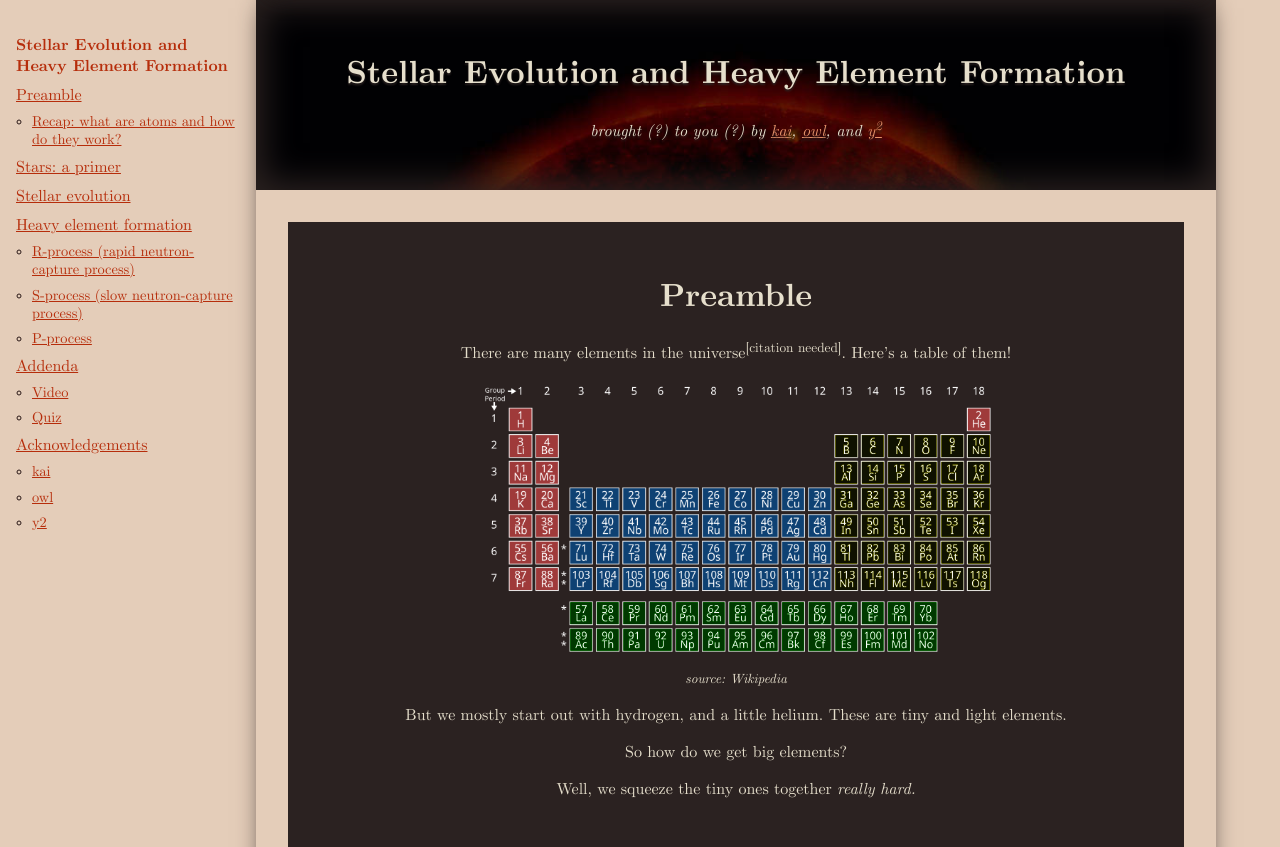
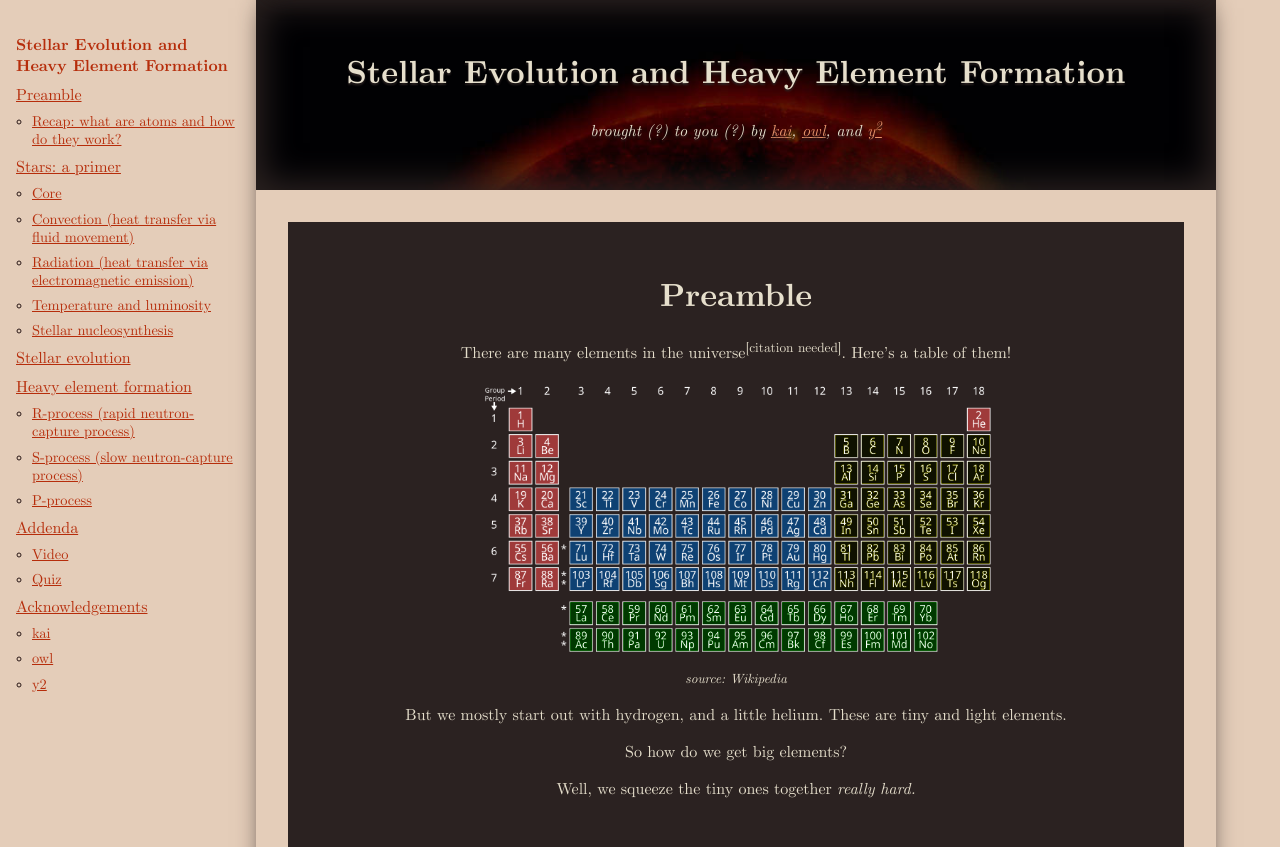
Before and after one commit to owl10124/pc5132-website, a Flask app: page / in a window 1280 px wide. Shown: the part 53-900 px from the top of the page. Run offline with Flask 2, Linux system fonts and the light colour scheme.

Commit message:
fricking

```diff
--- a/templates/partials/star-overview.html
+++ b/templates/partials/star-overview.html
@@ -4,7 +4,7 @@
 <p style="text-align:center">
 <small>source: Wikipedia, yet again! By Д.Ильин: vectorization - File:Heat Transfer in Stars.png of www.sun.org, CC0, <a href="https://commons.wikimedia.org/w/index.php?curid=103174661">https://commons.wikimedia.org/w/index.php?curid=103174661</a></small>
 </p>
-<h3 id="core">Core</h3>
+<h2 id="core">Core</h2>
 <p>The star is <em>heavy,</em> and that means <strong>gravity.</strong> Specifically, it’s getting crushed inwards by its own weight, much like how students collapse under the weight of expectations.</p>
 <p>As a result, the centre of the star gets <strong>very hot</strong> (haha GPE becomes KE) and <strong>very dense</strong>. Until (in a zone called the <strong>core</strong>) it gets hot and dense enough that <strong>fusion</strong> starts happening! This <strong>releases energy</strong> (mostly thermal???) which creates thermal pressure, <strong>counterbalancing</strong> the gravity.</p>
 <blockquote>
@@ -14,7 +14,7 @@
 \frac{dP}{dr}=-g=-\frac{Gm\rho}{r^2}=-\frac{G\rho\int_0^r4\pi r^2\rho ~dr}{r^2}
 \]</span></p>
 <p>This star is in <strong>stable equilibrium</strong> because if the <strong>fusion rate increases,</strong> the core <strong>expands,</strong> so pressure and temperature would <strong>decrease</strong> and the fusion rate decreases again.</p>
-<h3 id="convection-heat-transfer-via-fluid-movement">Convection (heat transfer via fluid movement)</h3>
+<h2 id="convection-heat-transfer-via-fluid-movement">Convection (heat transfer via fluid movement)</h2>
 <p>So, deep in the star, you have a little parcel of warm gas. It’s less dense, so it rises, because that’s what warm gas does.</p>
 <p>Its new surroundings have <strong>lower pressure and temperature.</strong> (ratio: <strong>temperature gradient</strong>).</p>
 <ul>
@@ -31,7 +31,7 @@
 <li><span class="math inline">\(Q=0\)</span> (the parcel’s expansion is <strong>adiabatic</strong>). This means <span class="math inline">\(P_{par}V_{par}^\gamma=P_{par}\rho_{par}^{-\gamma}\)</span> is a <strong>constant</strong>. (Where <span class="math inline">\(\rho=\frac1V=\text{density}\)</span>.)</li>
 <li><span class="math inline">\(P_{par}=P_{surr}\)</span> (<strong>pressure equalises</strong> much faster than the parcel moves).</li>
 </ol>
-<p><img src="/static/blob.png" /></p>
+<p><img src="/static/blobnt.png" /></p>
 <p style="text-align:center">
 <small>source: <a href="https://www.astro.umd.edu/~jph/A320_Convection.pdf">https://www.astro.umd.edu/~jph/A320_Convection.pdf</a> (the derivation mentioned earlier)</small>
 </p>
@@ -44,20 +44,22 @@
 <p>Anyway, all that just means that a <strong>steeper temperature gradient</strong> (against <strong>radius</strong>) means <strong>convection</strong> is <strong>more likely.</strong></p>
 <p>Areas where <strong>convection</strong> is the dominant method of <strong>heat transfer</strong> are called… <strong>convection zones!</strong></p>
 <p><small>Properly mathematically modelling stars is hard, though, because turbulence is complicated.</small></p>
-<h3 id="radiation-heat-transfer-via-electromagnetic-emission">Radiation (heat transfer via electromagnetic emission)</h3>
+<h2 id="radiation-heat-transfer-via-electromagnetic-emission">Radiation (heat transfer via electromagnetic emission)</h2>
 <p><strong>Radiation zones</strong> are just zones where <strong>radiation</strong> is <strong>dominant,</strong> instead of convection. (Conduction too, sometimes.)</p>
+<p>These zones are typically <strong>very dense</strong> so photons are <strong>absorbed or scattered</strong> quite a lot.</p>
 <p>Remember that equation from earlier? In radiation zones, we have a concrete formulation for <span class="math inline">\(\frac{dT}{dr}\)</span>: <span class="math display">\[
 \frac{dT}{dr}=-\frac{3\kappa\rho L}{(4\pi r^2)(16\sigma_B)T^3}
 \]</span> where (<span class="math inline">\(\kappa,\rho,L\)</span>) refer to (<strong>opacity, density</strong> and <strong>luminosity</strong>) respectively.</p>
 <blockquote>
-<p>How is this derived? I haven’t the slightest clue, but apparently it involves integrating <strong>Fick’s first law</strong> — correlating <strong>diffusive flux</strong> to <strong>concentration gradient</strong> using <span class="math inline">\(J=-D\frac{d\phi}{dx}\)</span> Check some <a href="https://en.wikipedia.org/wiki/Radiation_zone">real sources</a> for actual info please.</p>
+<p>How is this derived? To be honest, I haven’t the slightest clue, but apparently it involves integrating <strong>Fick’s first law</strong> — correlating <strong>diffusive flux</strong> to <strong>concentration gradient</strong> using <span class="math inline">\(J=-D\frac{d\phi}{dx}\)</span>.</p>
+<p>Check some <a href="https://en.wikipedia.org/wiki/Radiation_zone">real sources</a> for actual info please.</p>
 </blockquote>
-<h3 id="temperature-and-luminosity">Temperature and luminosity</h3>
+<h2 id="temperature-and-luminosity">Temperature and luminosity</h2>
 <p>We can plot stars on a <strong>scatter plot</strong> of <strong>absolute magnitude / luminosity</strong> against <strong>stellar classification / temperature</strong>.</p>
 <p>This graph has been pretty important for the understanding of stellar evolution: the most prominent diagonal (see? there, down there) is known as the <strong>main sequence,</strong> and astute viewers wondered if stars could descend it <strong>over their lifetime.</strong> (Spoiler: yes.)</p>
 <p><img class="noinvert" src="https://upload.wikimedia.org/wikipedia/commons/6/6b/HRDiagram.png" /></p>
 <p style="text-align:center">
 <small>source: how many times must I say Wikipedia? by Richard Powell - The Hertzsprung Russell Diagram, CC BY-SA 2.5, <a href="https://commons.wikimedia.org/w/index.php?curid=1736396">https://commons.wikimedia.org/w/index.php?curid=1736396</a></small>
 </p>
-<h3 id="stellar-nucleosynthesis">Stellar nucleosynthesis</h3>
+<h2 id="stellar-nucleosynthesis">Stellar nucleosynthesis</h2>
 <p>is the process happening in stellar <strong>cores</strong> — via which they <strong>release energy,</strong> and in the process create <strong>new atomic nuclei</strong>. <strong>Lighter</strong> elements are made via <strong>nuclear fusion</strong> over stars’ main lifetime, while <strong>heavier</strong> ones are generally formed… later.</p>
```
Also changed, not shown: raw/star-overview.md (+13 -9 lines), static/blobnt.png (added).
